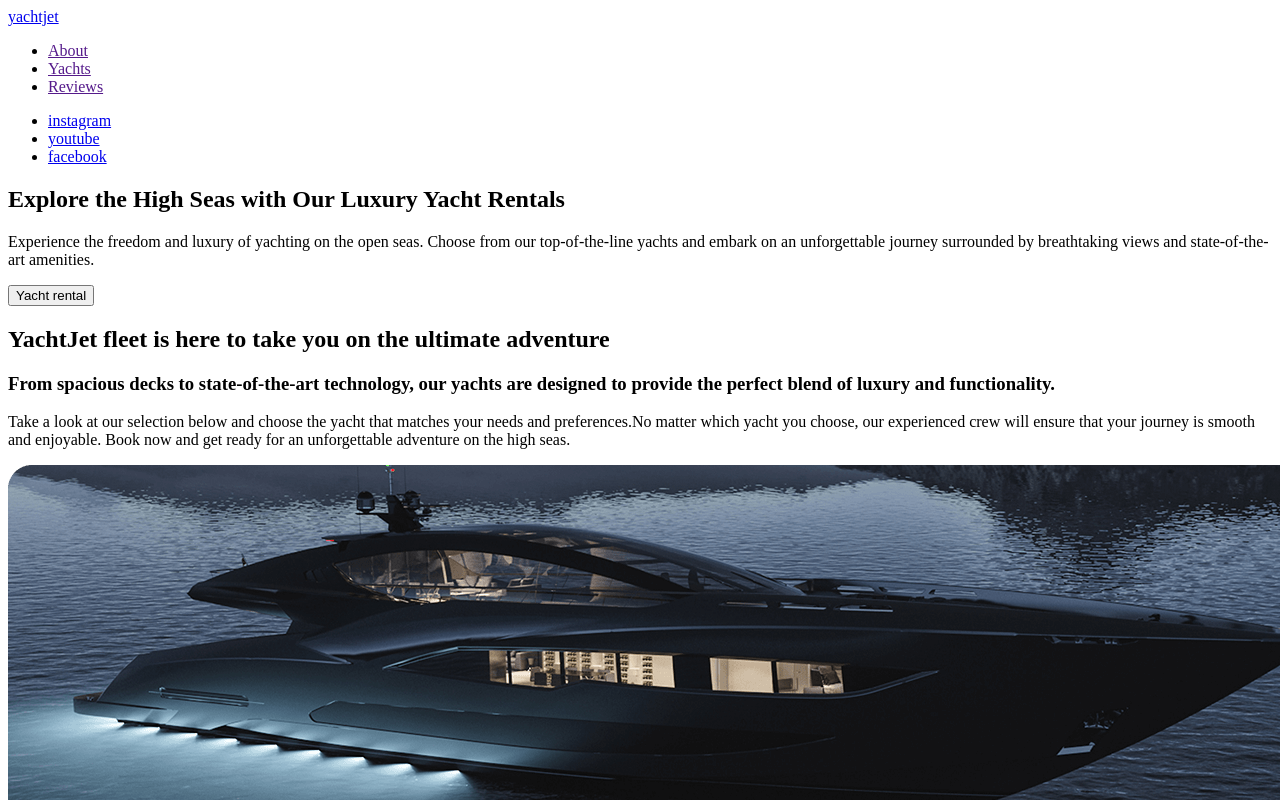
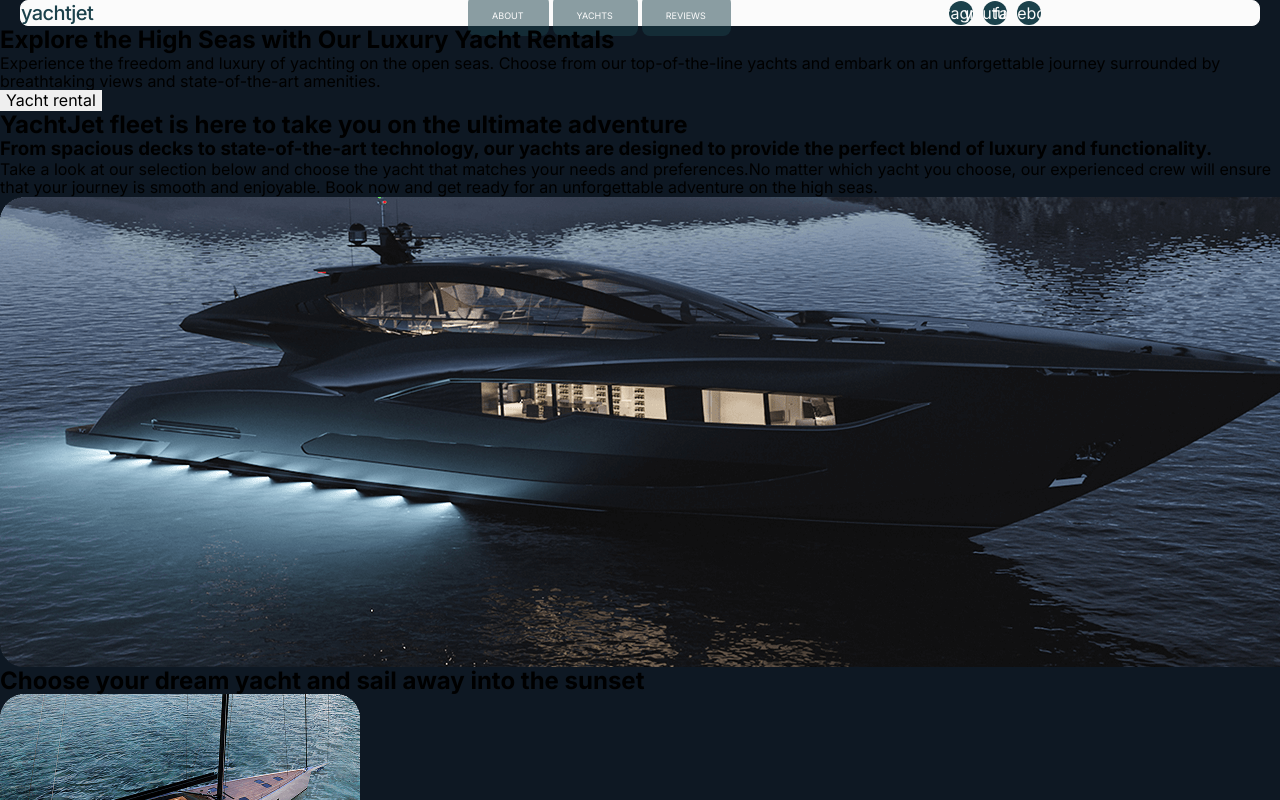
Before and after one commit to Hanna-Oveshkova/YahtJet1, a plain HTML site: page index.html in a window 1280 px wide. Shown: the top 800 px of the page. Drawn offline with nearby package versions, Linux system fonts and the light colour scheme.

Commit message:
add to styles.css

```diff
--- /dev/null
+++ b/css/styles.css
@@ -0,0 +1,95 @@
+body {
+  font-family: "Inter", sans-serif;
+  margin: 0;
+  background-color: #0e1823;
+}
+button {
+  font-family: inherit;
+  border: none;
+  cursor: pointer;
+}
+h1,
+h2,
+h3,
+h4,
+h5,
+h6,
+p {
+  margin: 0;
+}
+ul,
+ol {
+  list-style: none;
+  margin: 0;
+  padding: 0;
+}
+a {
+  text-decoration: none;
+}
+img {
+  display: block;
+  height: auto;
+}
+.header-page {
+  width: 1240px;
+  background-color: #fbfbfb;
+  border-radius: 8px;
+  border: 1px solid #fbfbfb;
+  margin: 0 auto;
+  padding: 4 30px;
+}
+.header-page .container {
+  display: flex;
+  align-items: center;
+}
+.header-page-nav {
+  display: flex;
+  align-items: center;
+  gap: 375px;
+}
+.header-page-logo {
+  font-weight: 500;
+  font-size: 20px;
+  letter-spacing: -0.03em;
+  color: #1b414b;
+}
+.header-page-nav-list {
+  display: flex;
+  gap: 4px;
+}
+.nav-list-item {
+}
+.nav-list-link {
+  border-radius: 8px;
+  background: rgba(27, 65, 75, 0.5);
+  padding: 15px 25px 15px 24px;
+  font-weight: 400;
+  font-size: 9px;
+  line-height: 1.3;
+  text-transform: uppercase;
+  text-align: center;
+  color: #fbfbfb;
+}
+.header-page-social-list {
+  display: flex;
+  gap: 10px;
+  margin: auto;
+}
+.header-social-list-item {
+  width: 24px;
+  height: 24px;
+}
+.social-link {
+  background-color: #1b414b;
+  color: #fbfbfb;
+  width: 100%;
+  height: 100%;
+  border-radius: 50%;
+  display: flex;
+  justify-content: center;
+  align-items: center;
+}
+.social-list-item {
+  width: 24px;
+  height: 24px;
+}
--- a/index.html
+++ b/index.html
@@ -4,28 +4,67 @@
     <meta charset="UTF-8" />
     <meta name="viewport" content="width=device-width, initial-scale=1.0" />
     <title>YachtJet</title>
+    <link
+      rel="stylesheet"
+      href="https://cdnjs.cloudflare.com/ajax/libs/modern-normalize/3.0.1/modern-normalize.min.css"
+      integrity="sha512-q6WgHqiHlKyOqslT/lgBgodhd03Wp4BEqKeW6nNtlOY4quzyG3VoQKFrieaCeSnuVseNKRGpGeDU3qPmabCANg=="
+      crossorigin="anonymous"
+      referrerpolicy="no-referrer"
+    />
+    <link rel="preconnect" href="https://fonts.googleapis.com" />
+    <link rel="preconnect" href="https://fonts.gstatic.com" crossorigin />
+    <link
+      href="https://fonts.googleapis.com/css2?family=Inter:wght@100..900&display=swap"
+      rel="stylesheet"
+    />
+    <link rel="stylesheet" href="./css/styles.css" />
   </head>
 
   <body>
-    <header>
-      <!-- (nav>a+ul>li*3>a)+ul>li*3>a -->
-      <nav>
-        <a href="./index.html">yachtjet</a>
-        <ul>
-          <li><a href="">About</a></li>
-          <li><a href="">Yachts</a></li>
-          <li><a href="">Reviews</a></li>
+    <header class="header-page">
+      <div class="container">
+        <!-- (nav>a+ul>li*3>a)+ul>li*3>a -->
+        <nav class="header-page-nav">
+          <a class="header-page-logo" href="./index.html">yachtjet</a>
+          <ul class="header-page-nav-list">
+            <li class="nav-list-item">
+              <a class="nav-list-link" href="">About</a>
+            </li>
+            <li class="nav-list-item">
+              <a class="nav-list-link" href="">Yachts</a>
+            </li>
+            <li class="nav-list-item">
+              <a class="nav-list-link" href="">Reviews</a>
+            </li>
+          </ul>
+        </nav>
+        <ul class="header-page-social-list">
+          <li class="header-social-list-item">
+            <a
+              class="social-link"
+              href="https://www.instagram.com/"
+              target="_blank"
+              >instagram</a
+            >
+          </li>
+          <li class="header-social-list-item">
+            <a
+              class="social-link"
+              href="https://www.youtube.com/"
+              target="_blank"
+              >youtube</a
+            >
+          </li>
+          <li class="header-social-list-item">
+            <a
+              class="social-link"
+              href=" https://www.facebook.com/"
+              target="_blank"
+              >facebook</a
+            >
+          </li>
         </ul>
-      </nav>
-      <ul>
-        <li>
-          <a href="https://www.instagram.com/" target="_blank">instagram</a>
-        </li>
-        <li><a href="https://www.youtube.com/" target="_blank">youtube</a></li>
-        <li>
-          <a href=" https://www.facebook.com/" target="_blank">facebook</a>
-        </li>
-      </ul>
+      </div>
     </header>
     <main>
       <section>
```
